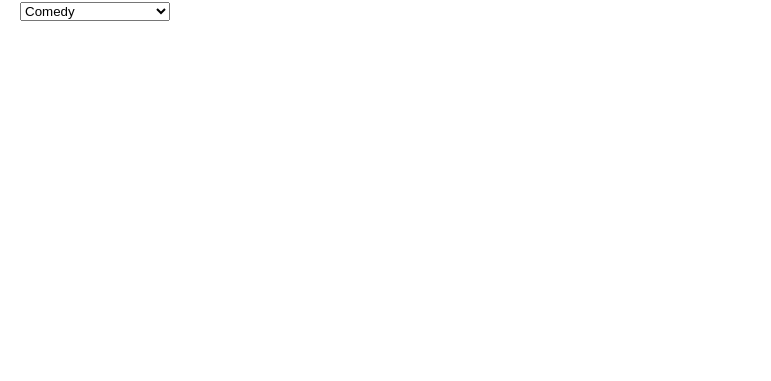
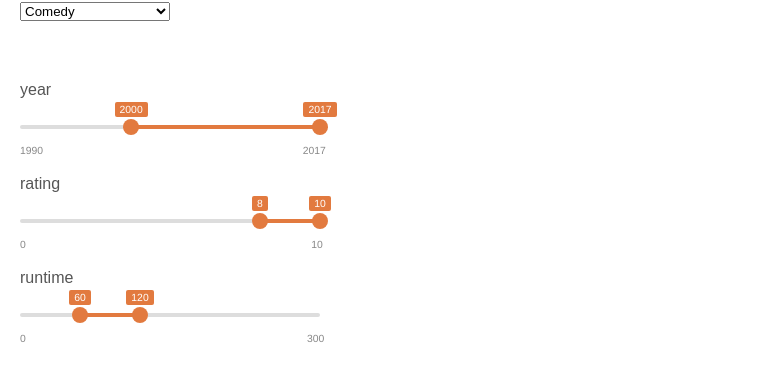
Before and after one commit to rayng86/pop-movies, a React (Create React App) app: page / in a window 1280 px wide. Shown: the part 127-508 px from the top of the page, without its empty margins (0-771 px from the left). Built offline with nearby package versions, Linux system fonts and the light colour scheme; no server answers.

Commit message:
add slider component

```diff
--- a/package.json
+++ b/package.json
@@ -4,7 +4,8 @@
   "private": true,
   "dependencies": {
     "react": "^16.2.0",
-    "react-dom": "^16.2.0"
+    "react-dom": "^16.2.0",
+    "react-input-range": "^1.3.0"
   },
   "devDependencies": {
     "react-scripts": "1.1.1"
--- a/src/main/navigation/Navigation.js
+++ b/src/main/navigation/Navigation.js
@@ -3,15 +3,46 @@
 import React from "react";
 import "./Navigation.css";
 import Selection from "./components/Selection";
+import Slider from "./components/Slider";
 
 class Navigation extends React.Component {
-  state = {
-    genre: 'comedy'
-  }
+ state = {
+   genre: "comedy",
+   year: {
+     label: "year",
+     min: 1990,
+     max: 2017,
+     step: 1,
+     value: { min: 2000, max: 2017 }
+   },
+   rating: {
+     label: "rating",
+     min: 0,
+     max: 10,
+     step: 1,
+     value: { min: 8, max: 10 }
+   },
+   runtime: {
+     label: "runtime",
+     min: 0,
+     max: 300,
+     step: 15,
+     value: { min: 60, max: 120 }
+   }
+ }
 
   onGenreChange = event => {
     this.setState({ genre: event.target.value });
   }
+
+  onChange = data => {
+   this.setState({
+     [data.type]: {
+       ...this.state[data.type], // previous value of this.state.year
+       value: data.value         // overwrite the value property
+     }
+   });
+  };
 
   render() {
     return (
@@ -20,6 +51,9 @@ class Navigation extends React.Component {
           genre={this.state.genre}
           onGenreChange={this.onGenreChange}
         />
+        <Slider data={this.state.year} onChange={this.onChange} />
+        <Slider data={this.state.rating} onChange={this.onChange} />
+        <Slider data={this.state.runtime} onChange={this.onChange} />
       </section>
     )
   }
--- /dev/null
+++ b/src/main/navigation/components/Slider.css
@@ -0,0 +1,45 @@
+/* Slider.css */
+
+.slider {
+  margin-bottom: 40px;
+}
+
+.slider label {
+  color: #555;
+  font-size: 1rem;
+  margin-bottom: 20px;
+  display: block;
+}
+
+.input-range__slider {
+  background: #e27a3f;
+  border: none;
+}
+
+.input-range__track {
+  background: #ddd;
+}
+
+.input-range__track--active {
+  background: #e27a3f;
+}
+
+.input-range__label--value .input-range__label-container {
+  background: #e27a3f;
+  color: white;
+  font-size: 0.65rem;
+  padding: 2px 5px;
+  border-radius: 2px;
+}
+
+.input-range__label--min .input-range__label-container,
+.input-range__label--max .input-range__label-container
+ {
+  font-size: 0.65rem;
+  color: #888;
+  left: 0;
+}
+
+.input-range__label--max .input-range__label-container {
+  left: 25%;
+}
--- /dev/null
+++ b/src/main/navigation/components/Slider.js
@@ -0,0 +1,34 @@
+// Slider.js
+
+import React from "react";
+import InputRange from "react-input-range";
+
+import 'react-input-range/lib/css/index.css';
+import "./Slider.css"
+
+class Slider extends React.Component {
+  onChange = range => {
+    this.props.onChange({
+      type: this.props.data.label,
+      value: range
+    });
+  }
+
+  render() {
+    const { min, max, step, value, label } = this.props.data;
+    return (
+      <div className="slider">
+        <label>{label}</label>
+        <InputRange
+          minValue={min}
+          maxValue={max}
+          step={step}
+          onChange={this.onChange}
+          value={value}
+        />
+      </div>
+    )
+  }
+}
+
+export default Slider;
```
Also changed, not shown: 1 other file (tests, documents, lock files or other folders).
